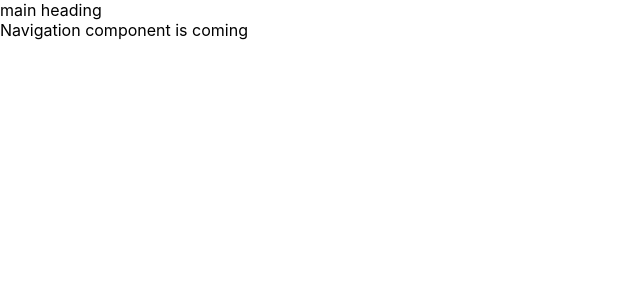
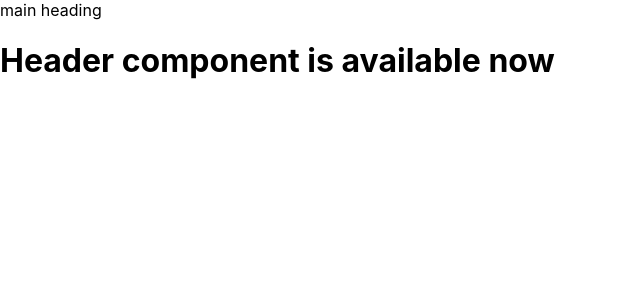
Before and after one commit to Amalprneopraxis/Navigation-menu, a React (Create React App) app: page / in a window 1280 px wide. Shown: the top 300 px of the page, without its empty margins (0-640 px from the left). Built offline with nearby package versions, Linux system fonts and the light colour scheme.

Commit message:
change the export type

```diff
--- a/src/Headernav.js
+++ b/src/Headernav.js
@@ -1,11 +1,13 @@
 
 
-export default function Headernav(){
-    return(
-        <>
-        <div>
-            Navigation component is coming
-        </div>
-        </>
-    );
-}
+import React from 'react';
+
+const Headernav = () => {
+  return (
+    <div>
+      <h1>Header component is available now</h1>
+    </div>
+  );
+};
+
+export default Headernav;
```
